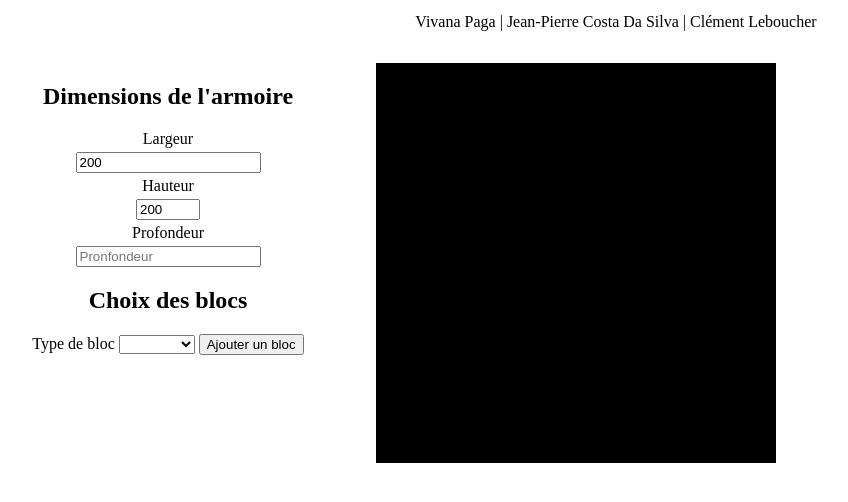
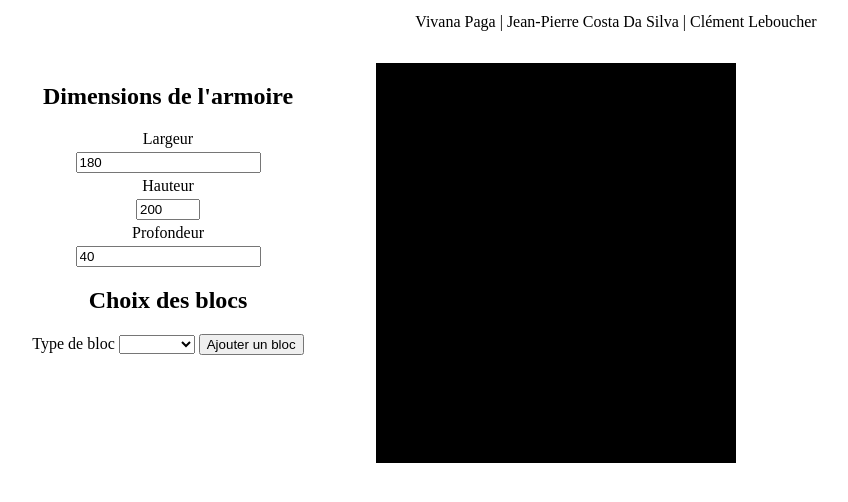
Before and after one commit to Keylies/Armoire, a plain HTML site: page index.html in a window 1280 px wide. Shown: the part 40-542 px from the top of the page, without its empty margins (24-872 px from the left). Drawn offline with Linux system fonts and the light colour scheme.

Commit message:
ng-disabled for wardrobe inputs + default wardrobe depth size

```diff
--- a/index.html
+++ b/index.html
@@ -26,15 +26,15 @@
 
                 <div>
                     <label for="wardrobe-width">Largeur</label>
-                    <input type="number" id="wardrobe-width" placeholder="Largeur" ng-model="wardrobeWidth" ng-change="checkWardrobe()" min="30">
+                    <input type="number" id="wardrobe-width" placeholder="Largeur" ng-model="wardrobeWidth" ng-change="checkWardrobe()" min="30" ng-disabled="block.length > 0">
                 </div>
                 <div>
                     <label for="wardrobe-height">Hauteur</label>
-                    <input type="number" id="wardrobe-height" placeholder="Hauteur" ng-model="wardrobeHeight" ng-change="checkWardrobe()" min="30" max="230">
+                    <input type="number" id="wardrobe-height" placeholder="Hauteur" ng-model="wardrobeHeight" ng-change="checkWardrobe()" min="30" max="230" ng-disabled="block.length > 0">
                 </div>
                 <div>
                     <label for="wardrobe-depth">Profondeur</label>
-                    <input type="number" id="wardrobe-depth" placeholder="Pronfondeur" ng-model="wardrobeDepth" min="40">
+                    <input type="number" id="wardrobe-depth" placeholder="Pronfondeur" ng-model="wardrobeDepth" min="40" ng-disabled="block.length > 0">
                 </div>
             </div>
 
--- a/js/app.js
+++ b/js/app.js
@@ -13,10 +13,12 @@ wardrobeApp.controller('mainController', ['$scope', '$compile', function ($scope
         height: 30
     };
 
-    $scope.wardrobeWidth = 200;
+    $scope.wardrobeWidth = 180;
     $scope.wardrobeHeight = 200;
+    $scope.wardrobeDepth = 40;
     $scope.wardrobeWidthRatio = $scope.wardrobeWidth * $scope.multiplyCoeff;
     $scope.wardrobeHeightRatio = $scope.wardrobeHeight * $scope.multiplyCoeff;
+    $scope.wardrobeDepthRatio = $scope.wardrobeDepth * $scope.multiplyCoeff;
 
     $scope.limits = {
         blockLimitWidth: $scope.wardrobeWidth * $scope.multiplyCoeff
```
